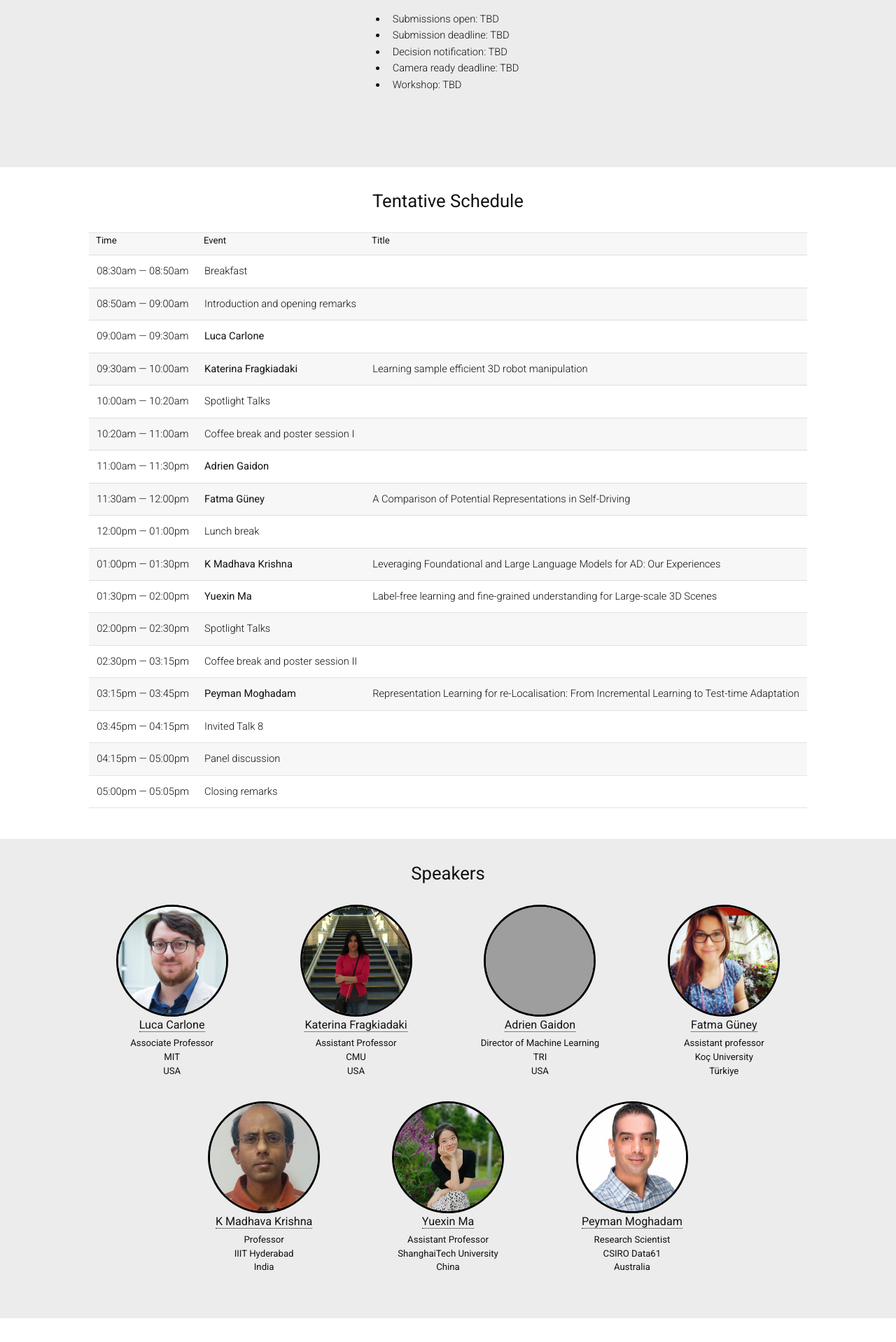
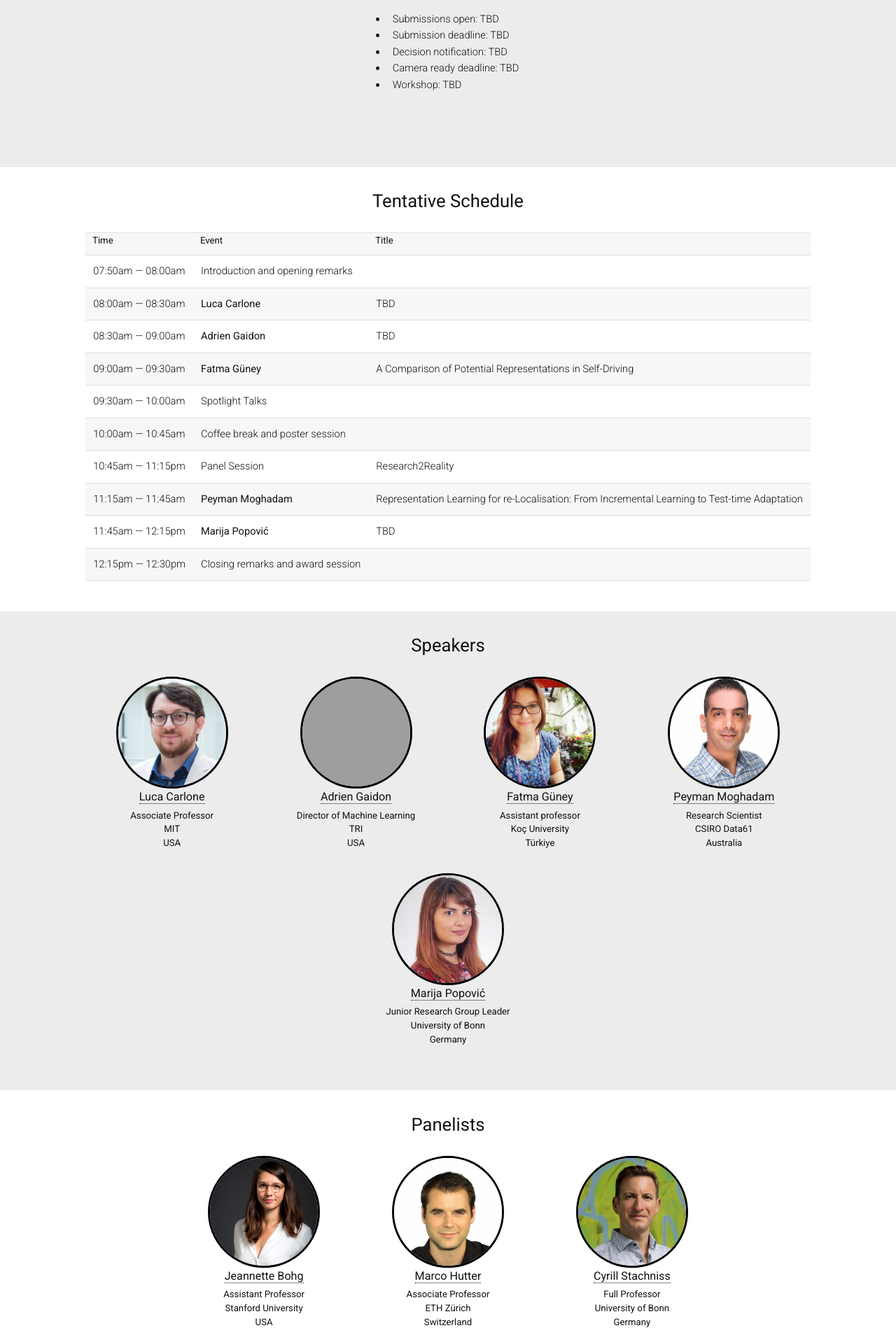
Before and after one commit to bob-workshop/bob-workshop.github.io, a Flask app: page / in a window 1280 px wide. Shown: the part 1880-3798 px from the top of the page at 70% size. Run offline with Flask 3, Linux system fonts and the light colour scheme; parts of the project's set-up code (start-up, migrations or seed data) failed here and were passed over; some libraries are stand-ins or nearby versions; grey boxes are pictures that could not be loaded.

Commit message:
Updated for IROS workshop

```diff
--- a/index.html
+++ b/index.html
@@ -44,14 +44,14 @@
 		</video> -->
 
 		<div class="image-big" id="myVideo">
-			<img src="static/images/icra24_logo.webp" width="100%" height="100%"/>
+			<img src="static/images/iros24_logo.webp" width="100%" height="100%"/>
 		</div>
 
 		<div class="inner">
 			<!-- <header style="background-color:black; opacity: .8; border-radius: 10px; overflow: hidden; padding: 100px"> -->
 			<header>
 				<h1>Brain over Brawn (BoB)</h1>
-				<p>ICRA2024 Workshop on Label Efficient Learning Paradigms for Autonomy at Scale</p>
+				<p>IROS2024 Workshop on Label Efficient Learning Paradigms for Autonomy at Scale</p>
 
 			</header>
 			<a href="#abstract" class="more">Learn More</a>
@@ -160,7 +160,7 @@
 							</ul>
 
 					<p>
-						We invite you to submit high-quality research either as a 2-page extended abstract or a 4-page short paper. Page counts exclude references (i.e., 2 + n and 4 + n). You are encouraged to use ICRA's suggested paper <a href="http://ras.papercept.net/conferences/support/support.php">template</a> and upload a PDF. The review process will be single blind, that is, the authors' names are not required to be anonymized, aligned with ICRA paper submissions. We encourage submissions of work-in-progress and work that is not yet published. Accepted papers will be presented as posters during ICRA2024 in Yokohama, Japan, with a selected few in the spotlight lightning session.
+						We invite you to submit high-quality research either as a 2-page extended abstract or a 4-page short paper. Page counts exclude references (i.e., 2 + n and 4 + n). You are encouraged to use IROS's suggested paper <a href="http://ras.papercept.net/conferences/support/support.php">template</a> and upload a PDF. The review process will be single blind, that is, the authors' names are not required to be anonymized, aligned with IROS paper submissions. We encourage submissions of work-in-progress and work that is not yet published. Accepted papers will be presented as posters during IROS2024 in Abu Dhabi ,UAE, with a selected few in the spotlight lightning session.
                     </p>
 
                     <br>
@@ -250,89 +250,59 @@
 							<th>Event</th>
 							<th>Title</th>
 						</tr>
-						<tr>
+						<!-- <tr>
 							<td>08:30am — 08:50am</td>
 							<td>Breakfast</td>
 							<td></td>
-						</tr>
+						</tr> -->
 						<tr>
-							<td>08:50am — 09:00am</td>
+							<td>07:50am — 08:00am</td>
 							<td>Introduction and opening remarks</td>
 							<td></td>
 						</tr>
 						<tr>
+							<td>08:00am — 08:30am</td>
+							<td><b>Luca Carlone</b></td>
+							<td>TBD</td>
+						</tr>
+						<tr>
+							<td>08:30am — 09:00am</td>
+							<td><b>Adrien Gaidon</b></td>
+							<td>TBD</td>
+						</tr>
+						<tr>
 							<td>09:00am — 09:30am</td>
-							<td><b>Luca Carlone</b></td>
-							<td></td>
+							<td><b>Fatma Güney</b></td>
+							<td>A Comparison of Potential Representations in Self-Driving</td>
 						</tr>
 						<tr>
 							<td>09:30am — 10:00am</td>
-							<td><b>Katerina Fragkiadaki</b></td>
-							<td>Learning sample efficient 3D robot manipulation</td>
-						</tr>
-						<tr>
-							<td>10:00am — 10:20am</td>
 							<td>Spotlight Talks</td>
 							<td></td>
 						</tr>
 						<tr>
-							<td>10:20am — 11:00am</td>
-							<td>Coffee break and poster session I</td>
+							<td>10:00am — 10:45am</td>
+							<td>Coffee break and poster session</td>
 							<td></td>
 						</tr>
 						<tr>
-							<td>11:00am — 11:30pm</td>
-							<td><b>Adrien Gaidon</b></td>
-							<td></td>
+							<td>10:45am — 11:15pm</td>
+							<td>Panel Session</td>
+							<td>Research2Reality</td>
 						</tr>
 						<tr>
-							<td>11:30am — 12:00pm</td>
-							<td><b>Fatma Güney</b></td>
-							<td>A Comparison of Potential Representations in Self-Driving</td>
-						</tr>
-						<tr>
-							<td>12:00pm — 01:00pm</td>
-							<td>Lunch break</td>
-							<td></td>
-						</tr>
-						<tr>
-							<td>01:00pm — 01:30pm</td>
-							<td><b>K Madhava Krishna</b></td>
-							<td>Leveraging Foundational and Large Language Models for AD: Our Experiences</td>
-						</tr>
-						<tr>
-							<td>01:30pm — 02:00pm</td>
-							<td><b>Yuexin Ma</b></td>
-							<td>Label-free learning and fine-grained understanding for Large-scale 3D Scenes</td>
-						</tr>
-						<tr>
-							<td>02:00pm — 02:30pm</td>
-							<td>Spotlight Talks</td>
-							<td></td>
-						</tr>
-						<tr>
-							<td>02:30pm — 03:15pm</td>
-							<td>Coffee break and poster session II</td>
-							<td></td>
-						</tr>
-						<tr>
-							<td>03:15pm — 03:45pm</td>
+							<td>11:15am — 11:45am</td>
 							<td><b>Peyman Moghadam</b></td>
 							<td>Representation Learning for re-Localisation: From Incremental Learning to Test-time Adaptation</td>
 						</tr>
 						<tr>
-							<td>03:45pm — 04:15pm</td>
-							<td>Invited Talk 8</td>
-							<td></td>
+							<td>11:45am — 12:15pm</td>
+							<td><b>Marija Popović</b></td>
+							<td>TBD</td>
 						</tr>
 						<tr>
-							<td>04:15pm — 05:00pm</td>
-							<td>Panel discussion</td>
-							<td></td>
-						</tr>
-						<tr>
-							<td>05:00pm — 05:05pm</td>
-							<td>Closing remarks</td>
+							<td>12:15pm — 12:30pm</td>
+							<td>Closing remarks and award session</td>
 							<td></td>
 						</tr>
 					</table>
@@ -355,12 +325,6 @@
 						<h5>Associate Professor <br> MIT <br> USA </h5>
 				</div>
 				<div class="people-box">
-					<a href="https://www.cs.cmu.edu/~katef/"><img src="static/images/people/fragkiadaki.png"
-							alt="Katerina Fragkiadaki" style="border-radius: 50%; border: 3px solid #000000;" /></a>
-					<h4><a href="https://www.cs.cmu.edu/~katef/">Katerina Fragkiadaki</a></h4>
-						<h5>Assistant Professor <br> CMU <br> USA </h5>
-				</div>
-				<div class="people-box">
 					<a href="https://adriengaidon.com/"><img src="static/images/people/gaidon.jpg"
 							alt="Adrien Gaidon" style="border-radius: 50%; border: 3px solid #000000;" /></a>
 					<h4><a href="https://adriengaidon.com/">Adrien Gaidon</a></h4>
@@ -373,22 +337,44 @@
 						<h5>Assistant professor <br> Koç University <br> Türkiye </h5>
 				</div>
 				<div class="people-box">
-					<a href="https://robotics.iiit.ac.in/faculty_mkrishna/"><img src="static/images/people/madhav.jpeg"
-							alt="K Madhava Krishna" style="border-radius: 50%; border: 3px solid #000000;" /></a>
-					<h4><a href="https://robotics.iiit.ac.in/faculty_mkrishna/">K Madhava Krishna</a></h4>
-						<h5>Professor <br> IIIT Hyderabad <br> India </h5>
-				</div>
-				<div class="people-box">
-					<a href="https://yuexinma.me/aboutme.html"><img src="static/images/people/ma.jpg"
-							alt="Yuexin Ma" style="border-radius: 50%; border: 3px solid #000000;" /></a>
-					<h4><a href="https://yuexinma.me/aboutme.html">Yuexin Ma</a></h4>
-						<h5>Assistant Professor <br> ShanghaiTech University <br> China </h5>
-				</div>
-				<div class="people-box">
 					<a href="https://people.csiro.au/m/p/peyman-moghadam"><img src="static/images/people/peyman.jpeg"
 							alt="Peyman Moghadam" style="border-radius: 50%; border: 3px solid #000000;" /></a>
 					<h4><a href="https://people.csiro.au/m/p/peyman-moghadam">Peyman Moghadam</a></h4>
 						<h5>Research Scientist <br> CSIRO Data61 <br> Australia </h5>
+				</div>
+				<div class="people-box">
+					<a href="https://dmar-bonn.com/authors/admin/"><img src="static/images/people/popovic.jpg"
+							alt="Marija Popović" style="border-radius: 50%; border: 3px solid #000000;" /></a>
+					<h4><a href="https://dmar-bonn.com/authors/admin/">Marija Popović</a></h4>
+						<h5>Junior Research Group Leader <br> University of Bonn <br> Germany </h5>
+				</div>
+			</div>
+        </div>
+    </div>
+
+	<div id="panelist">
+        <div class="inner">
+            <div class="title">
+                <h2>Panelists</h2>
+            </div>
+            <div class="people-container">
+				<div class="people-box">
+					<a href="https://web.stanford.edu/~bohg/"><img src="static/images/people/bohg.png"
+							alt="Jeannette Bohg" style="border-radius: 50%; border: 3px solid #000000;" /></a>
+					<h4><a href="https://web.stanford.edu/~bohg/">Jeannette Bohg</a></h4>
+						<h5>Assistant Professor <br> Stanford University <br> USA </h5>
+				</div>
+				<div class="people-box">
+					<a href="https://www.linkedin.com/in/marco-hutter"><img src="static/images/people/hutter.jpeg"
+							alt="Marco Hutter" style="border-radius: 50%; border: 3px solid #000000;" /></a>
+					<h4><a href="https://www.linkedin.com/in/marco-hutter">Marco Hutter</a></h4>
+						<h5>Associate Professor <br> ETH Zürich <br> Switzerland </h5>
+				</div>
+				<div class="people-box">
+					<a href="https://www.ipb.uni-bonn.de/people/cyrill-stachniss/index.html"><img src="static/images/people/stachniss.jpg"
+							alt="Cyrill Stachniss" style="border-radius: 50%; border: 3px solid #000000;" /></a>
+					<h4><a href="https://www.ipb.uni-bonn.de/people/cyrill-stachniss/index.html">Cyrill Stachniss</a></h4>
+						<h5>Full Professor <br> University of Bonn <br> Germany </h5>
 				</div>
 			</div>
         </div>
@@ -422,7 +408,7 @@
 					<a href="https://rl.uni-freiburg.de/people/naumitch"><img src="static/images/people/mitchell_crop.png"
 							alt="Nicholas Autio Mitchell" style="border-radius: 50%; border: 3px solid #000000;" /></a>
 					<h4><a href="https://rl.uni-freiburg.de/people/naumitch">Nicholas Autio Mitchell </a></h4>
-					<h5>PhD Student <br> University of Freiburg <br> Germany</h5>
+					<h5>Senior Deep Learning Scientist <br> NVIDIA <br> Germany</h5>
 				</div>
 				<div class="people-box">
 					<a href="https://abursuc.github.io/"><img src="static/images/people/bursuc.jpg"
@@ -471,12 +457,6 @@
 							alt="Abhinav Valada" style="border-radius: 50%; border: 3px solid #000000;"/></a>
 					<h4><a href="http://rl.uni-freiburg.de/people/valada">Abhinav Valada</a></h4>
 					<h5> Professor <br> University of Freiburg <br> Germany</h5>
-				</div>
-				<div class="people-box">
-					<a href="https://www.linkedin.com/in/andreas-wendel-083aa353/"><img src="static/images/people/wendel.jpeg"
-							alt="Andreas Wendel" style="border-radius: 50%; border: 3px solid #000000;"/></a>
-					<h4><a href="https://www.linkedin.com/in/andreas-wendel-083aa353/">Andreas Wendel</a></h4>
-					<h5> CTO <br> Kodiak Robotics <br> USA </h5>
 				</div>
 			</div>
 		</div>
--- a/static/css/main.css
+++ b/static/css/main.css
@@ -1697,8 +1697,9 @@ body.is-loading #banner:before {
 #importantdates,
 #schedule,
 #speakers,
+#panelist,
+#people,
 #grants,
-#people,
 #acknowledgement{
 	padding: 2em 0 2em 0;
 }
@@ -1716,6 +1717,7 @@ body.is-loading #banner:before {
 #importantdates .inner,
 #schedule .inner,
 #speakers .inner,
+#panelist .inner,
 #people .inner,
 #grants .inner,
 #acknowledgement .inner{
@@ -1768,8 +1770,7 @@ body.is-loading #banner:before {
 #quick-links,
 #callforpaper,
 #schedule,
-/* #grants, */
-#people,
+#panelist
 #acknowledgement,
 .background-color1 {
 	background-color: #fff;
@@ -1778,6 +1779,7 @@ body.is-loading #banner:before {
 #abstract,
 #importantdates,
 #speakers,
+#people,
 .background-color2 {
 	background-color: #ECECEC;
 }
@@ -1789,6 +1791,7 @@ body.is-loading #banner:before {
 #callforpaper .row-half,
 #schedule .row-half,
 #speakers .row-half,
+#panelist .row-half,
 #people .row-half,
 #importantdates .row-half,
 #grants .row-half,
@@ -1804,6 +1807,7 @@ body.is-loading #banner:before {
 #callforpaper .row,
 #schedule .row,
 #speakers .row,
+#panelist .row,
 #people .row,
 #importantdates .row,
 #grants .row,
@@ -2008,6 +2012,10 @@ iframe.video {
 	text-align: center;
 }
 
+#panelist {
+	text-align: center;
+}
+
 #people {
 	text-align: center;
 }
```
Also changed, not shown: static/images/iros24_logo.webp (added), static/images/people/bohg.png (added), static/images/people/fragkiadaki.png (deleted), static/images/people/hutter.jpeg (added), static/images/people/ma.jpg (deleted), static/images/people/madhav.jpeg (deleted), static/images/people/popovic.jpg (added), static/images/people/stachniss.jpg (added), static/images/people/wendel.jpeg (deleted).
